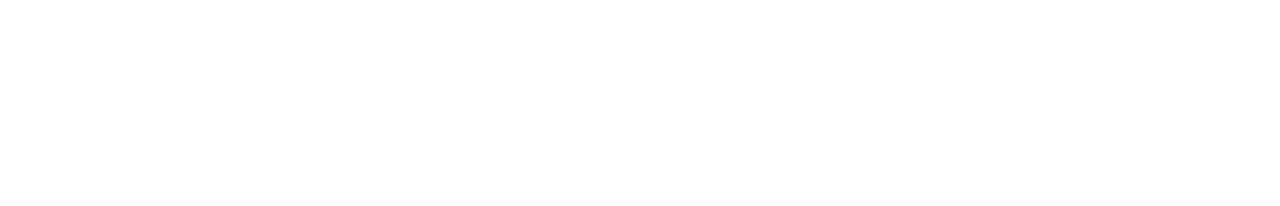
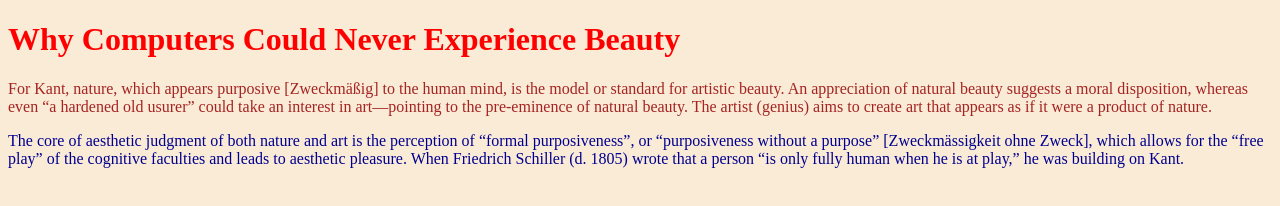
Before and after one commit to omitsumoshi/zadania-CSS, a plain HTML site: page zadanie18.html in a window 1280 px wide. Drawn offline with Linux system fonts and the light colour scheme.

Commit message:
Zadanie 18 zrobione

```diff
--- a/zadanie18.css
+++ b/zadanie18.css
@@ -0,0 +1,12 @@
+body {
+    background-color: #faebd6;
+}
+h1 {
+    color: #ff0000;
+}
+.first {
+    color: #a42423;
+}
+.second {
+    color: #00008f;
+}
--- a/zadanie18.html
+++ b/zadanie18.html
@@ -7,6 +7,9 @@
     <link rel="stylesheet" href="zadanie18.css">
 </head>
 <body>
+  <h1>Why Computers Could Never Experience Beauty</h1>
+  <p class="first">For Kant, nature, which appears purposive [Zweckmäßig] to the human mind, is the model or standard for artistic beauty. An appreciation of natural beauty suggests a moral disposition, whereas even “a hardened old usurer” could take an interest in art—pointing to the pre-eminence of natural beauty. The artist (genius) aims to create art that appears as if it were a product of nature.</p>
+  <p class="second">The core of aesthetic judgment of both nature and art is the perception of “formal purposiveness”, or “purposiveness without a purpose” [Zweckmässigkeit ohne Zweck], which allows for the “free play” of the cognitive faculties and leads to aesthetic pleasure. When Friedrich Schiller (d. 1805) wrote that a person “is only fully human when he is at play,” he was building on Kant.</p>
 
 </body>
 </html>
```
